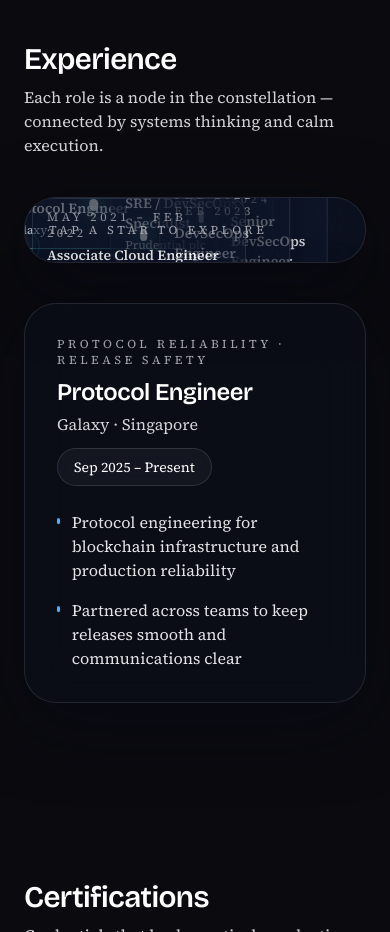
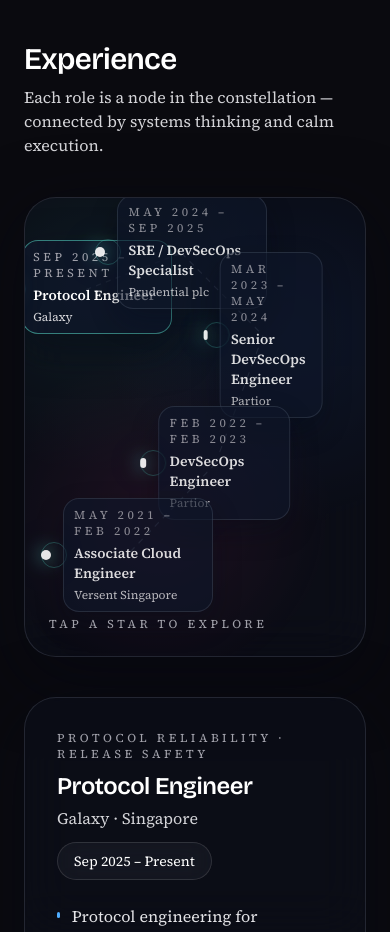
Before and after one commit to kenrickles/kenrick-portfolio, a Next.js app: page / in a window 390 px wide. Shown: the part 3420-4352 px from the top of the page. Built offline with nearby package versions, Linux system fonts and the light colour scheme.

Commit message:
Polish constellation map responsiveness

```diff
--- a/src/app/globals.css
+++ b/src/app/globals.css
@@ -225,3 +225,36 @@
   background: #fff;
   box-shadow: 0 0 25px rgba(94, 234, 212, 0.9), 0 0 60px rgba(236, 72, 153, 0.35);
 }
+
+.constellation-node:focus-visible .constellation-label {
+  outline: 2px solid rgba(94, 234, 212, 0.6);
+  outline-offset: 2px;
+}
+
+@media (max-width: 900px) {
+  .constellation-node .constellation-label {
+    max-width: 180px;
+    padding: 8px 10px;
+  }
+
+  .constellation-node .constellation-core {
+    width: 10px;
+    height: 10px;
+  }
+
+  .constellation-node .constellation-pulse {
+    width: 26px;
+    height: 26px;
+  }
+}
+
+@media (max-width: 640px) {
+  .constellation-map {
+    padding: 20px;
+  }
+
+  .constellation-node .constellation-label {
+    max-width: 150px;
+    font-size: 12px;
+  }
+}
--- a/src/components/Experience.tsx
+++ b/src/components/Experience.tsx
@@ -101,7 +101,7 @@
         />
 
         <div className="grid lg:grid-cols-[1.1fr_0.9fr] gap-10">
-          <div className="relative glass-card rounded-[32px] p-8 overflow-hidden">
+          <div className="relative glass-card rounded-[32px] p-8 overflow-hidden min-h-[460px] md:min-h-[520px] constellation-map">
             <div className="absolute inset-0 constellation-bg opacity-60" />
             <svg
               viewBox="0 0 100 100"
@@ -134,6 +134,7 @@
                   onClick={() => setActiveId(experience.id)}
                   className={`constellation-node ${isActive ? 'is-active' : ''}`}
                   style={{ left: `${experience.x}%`, top: `${experience.y}%` }}
+                  aria-label={`${experience.role} at ${experience.company}`}
                 >
                   <span className="constellation-pulse" />
                   <span className="constellation-core" />
```
